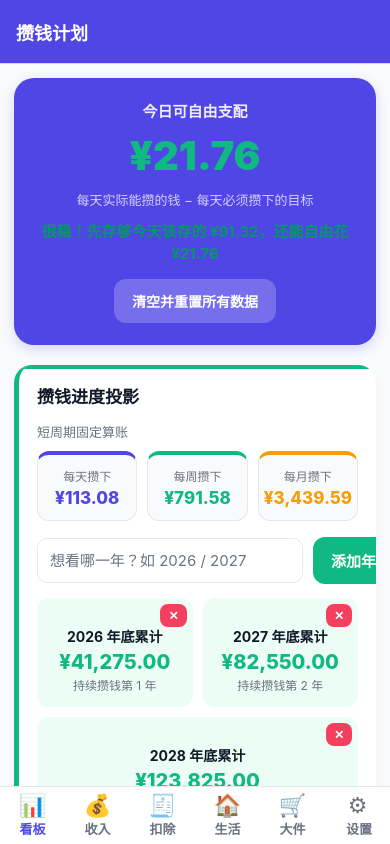
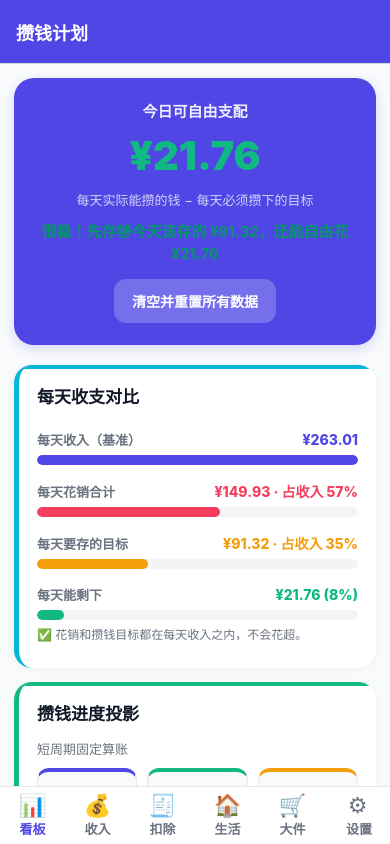
Before and after one commit to zane-liu6688/savings-plan, a React Native app: screen /Dashboard in a window 390 px wide. Built offline with nearby package versions, Linux system fonts and the light colour scheme.

Commit message:
feat: DashboardScreen.tsx — 日收入对比 / 税费仅参考

```diff
--- a/src/screens/DashboardScreen.tsx
+++ b/src/screens/DashboardScreen.tsx
@@ -1,10 +1,12 @@
 import React, { useState } from 'react';
 import { View, Text, TextInput, Pressable, Alert, StyleSheet, useWindowDimensions } from 'react-native';
-import { Screen, Card, ResultBox, Tile, Stat } from '../components/ui';
+import { Screen, Card, ResultBox, Tile, Stat, RatioBar } from '../components/ui';
 import { useStore, useComputed } from '../store';
 import { colors, currency } from '../theme';
 
 const DAYS_IN_MONTH = 30.4167;
+
+const pct = (v: number, base: number): string => (base > 0 ? Math.max(0, (v / base) * 100).toFixed(0) : '0');
 
 export default function DashboardScreen() {
   const r = useComputed();
@@ -58,6 +60,43 @@ export default function DashboardScreen() {
           <Text style={styles.resetBtnText}>清空并重置所有数据</Text>
         </Pressable>
       </View>
+
+      {/* 每天收支对比：一眼看出会不会花超 */}
+      <Card title="每天收支对比" accent="cyan">
+        <RatioBar
+          label="每天收入（基准）"
+          value={r.grossDay}
+          max={r.grossDay || 1}
+          color={colors.primary}
+          valueText={currency(r.grossDay)}
+        />
+        <RatioBar
+          label="每天花销合计"
+          value={r.auditExpDay}
+          max={r.grossDay || 1}
+          color={colors.red}
+          valueText={`${currency(r.auditExpDay)} · 占收入 ${pct(r.auditExpDay, r.grossDay)}%`}
+        />
+        <RatioBar
+          label="每天要存的目标"
+          value={r.goalDay}
+          max={r.grossDay || 1}
+          color={colors.amber}
+          valueText={`${currency(r.goalDay)} · 占收入 ${pct(r.goalDay, r.grossDay)}%`}
+        />
+        <RatioBar
+          label="每天能剩下"
+          value={Math.max(0, r.surplusDay - r.goalDay)}
+          max={r.grossDay || 1}
+          color={colors.green}
+          valueText={`${currency(r.surplusDay - r.goalDay)} (${pct(r.surplusDay - r.goalDay, r.grossDay)}%)`}
+          note={
+            r.auditExpDay + r.goalDay > r.grossDay
+              ? '⚠️ 花销 + 攒钱目标已经超过每天收入，这天会倒亏，需要压缩开销或加收入。'
+              : '✅ 花销和攒钱目标都在每天收入之内，不会花超。'
+          }
+        />
+      </Card>
 
       {/* 钱袋子全周期储备投影 */}
       <Card title="攒钱进度投影" accent="green">
```
